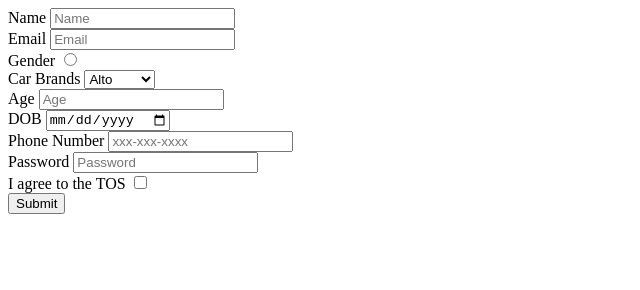
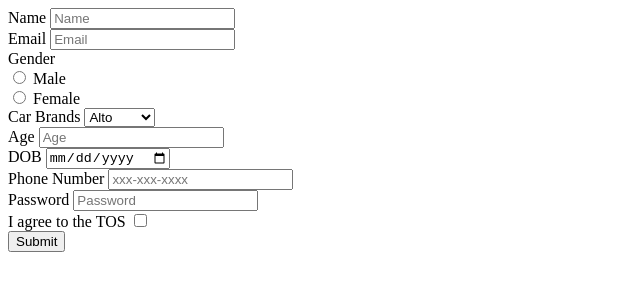
Before and after one commit to acciojob/signup-form-car-shrutikakorvar24, a website: page main.html in a window 1280 px wide. Shown: the whole page, without its empty margins (0-640 px from the left). Drawn offline with Linux system fonts and the light colour scheme.

Commit message:
created a submission

```diff
--- a/main.html
+++ b/main.html
@@ -9,10 +9,13 @@
 		<input type="Text" id="name" placeholder="Name" required><br>
 
 		<label for="email">Email</label>
-		<input type="email" id="email" placeholder="Email" required><br>
+		<input type="Email" id="email" placeholder="Email" required><br>
 
-		<label for="gender_m, gender_f">Gender</label>
-		<input type="radio" id="gender_m, gender_f" name="gender" required><br>
+		<label for="gender_m, gender_f">Gender</label><br>
+        <input type="Radio" id="gender_m, gender_f" required>
+        <label for="html">Male</label><br>
+        <input type="Radio" id="gender_m, gender_f" required>
+        <label for="css">Female</label><br>
 
 		<label for="cars">Car Brands</label>
 		<select id="cars" placeholder="--Please choose an option--"required>
@@ -22,19 +25,19 @@
 		</select><br>
 
 		<label for="age">Age</label>
-		<input type="number" id="age" placeholder="Age" required><br>
+		<input type="Number" id="age" placeholder="Age" required><br>
 
 		<label for="dob">DOB</label>
-		<input type="date" id="dob" required><br>
+		<input type="Date" id="dob" required><br>
 
 		<label for="tel">Phone Number</label>
-		<input type="tel" id="tel" placeholder="xxx-xxx-xxxx"><br>
+		<input type="Tel" id="tel" placeholder="xxx-xxx-xxxx"><br>
 
 		<label for="password">Password</label>
-		<input type="password" id="password" placeholder="Password" required><br>
+		<input type="Password" id="password" placeholder="Password" required><br>
 
 		<label for="tos">I agree to the TOS</label>
-		<input type="checkbox" id="tos" required><br>
+		<input type="Checkbox" id="tos" required><br>
 
         <button type="submit" value="Submit">Submit</button>
 	</form>
```
